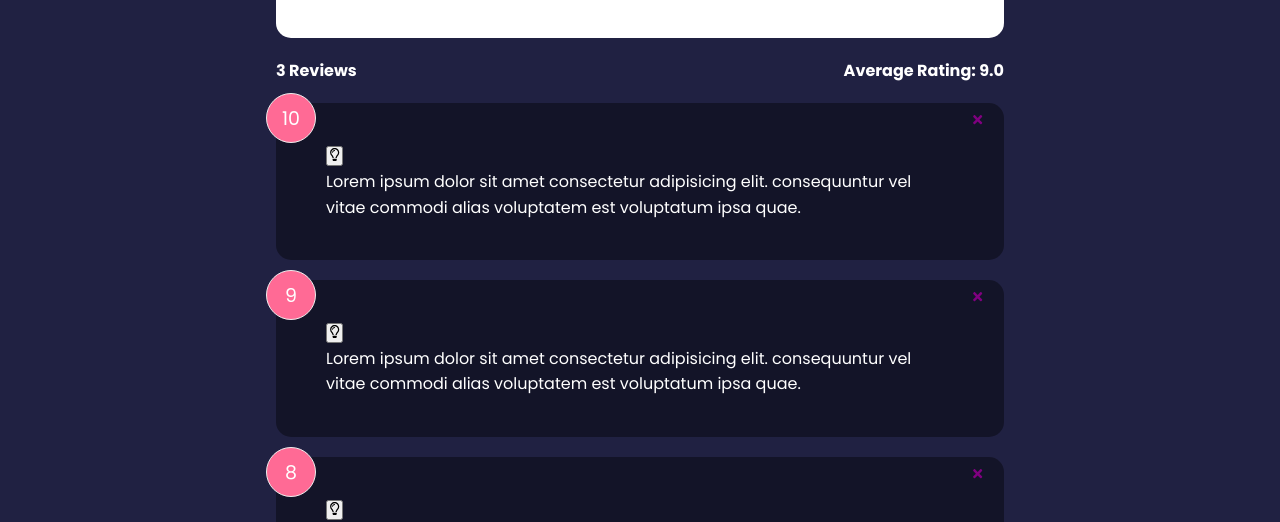
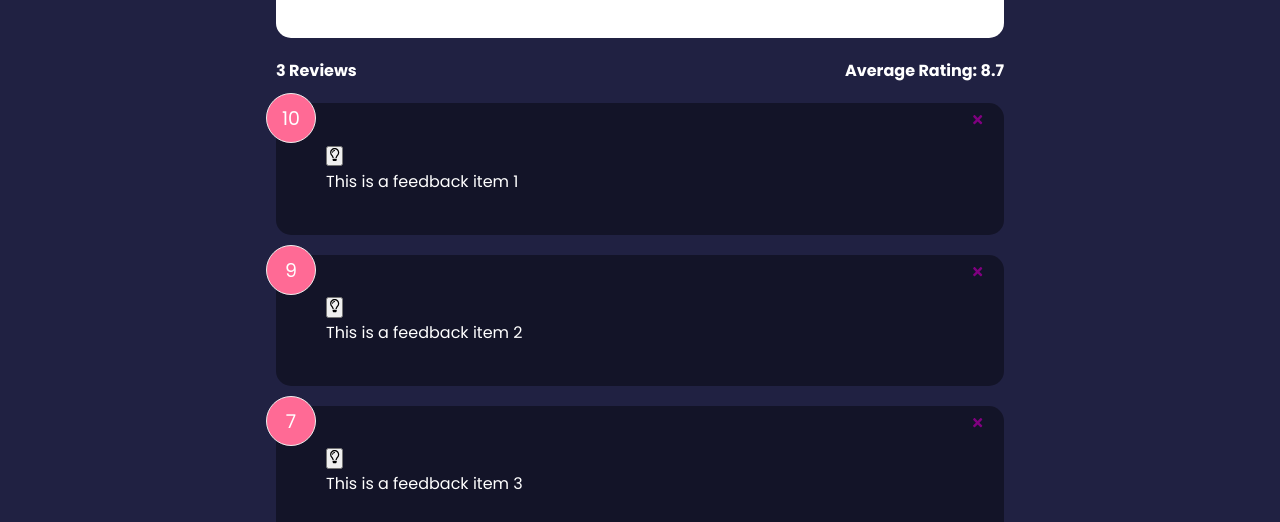
Before and after one commit to techstackmedia/feedback-app, a React (Create React App) app: page / in a window 1280 px wide. Shown: the part 341-863 px from the top of the page. Built offline with nearby package versions, Linux system fonts and the light colour scheme; the HTML template or start-up script is replaced by a standard one.

Commit message:
implement context hooks on app

```diff
--- a/src/App.js
+++ b/src/App.js
@@ -1,35 +1,15 @@
-import { useState } from 'react';
 import PropTypes from 'prop-types';
-import { v4 as uuidv4 } from 'uuid';
 import { motion } from 'framer-motion';
 import Header from './components/Header/Header';
 import FeedbackForm from './components/FeedbackForm/FeedbackForm';
 import FeedbackList from './components/FeedbackList/FeedbackList';
-import FeedbackItem from './components/FeedbackItem/FeedbackItem';
 import FeedbackStats from './components/FeedbackStats/FeedbackStats';
-import FeedbackData from './mocks/FeedbackData';
 import Button from './Customs/Button';
+import { FeedbackProvider } from './context/FeedbackContext';
 
 const App = () => {
-  const [feedback, setFeedback] = useState(FeedbackData);
-
-  const clickAddHandler = newFeedback => {
-    newFeedback.id = uuidv4();
-    setFeedback([newFeedback, ...feedback]);
-  };
-
-  const clickDeleteHandler = id => {
-    if (window.confirm('Are you sure you want to delete?')) {
-      setFeedback(prev => {
-        return prev.filter(item => {
-          return item.id !== id;
-        });
-      });
-    }
-  };
-
   return (
-    <>
+    <FeedbackProvider>
       <Header />
       <div className="container">
         <motion.div
@@ -37,12 +17,12 @@ const App = () => {
           animate={{ opacity: 1, scale: 1 }}
           exit={{ opacity: 0, scale: 0 }}
         >
-          <FeedbackForm handleAdd={clickAddHandler} />
-          <FeedbackStats feedback={feedback} />
-          <FeedbackList feedback={feedback} handleDelete={clickDeleteHandler} />
+          <FeedbackForm />
+          <FeedbackStats />
+          <FeedbackList />
         </motion.div>
       </div>
-    </>
+    </FeedbackProvider>
   );
 };
 
@@ -56,30 +36,6 @@ Header.propTypes = {
   text: PropTypes.string,
   bgColor: PropTypes.string,
   textColor: PropTypes.string,
-};
-
-FeedbackStats.prototype = {
-  feedback: PropTypes.arrayOf(
-    PropTypes.shape({
-      id: PropTypes.number,
-      rating: PropTypes.number,
-      text: PropTypes.string,
-    }).isRequired
-  ),
-};
-
-FeedbackList.propTypes = {
-  feedback: PropTypes.arrayOf(
-    PropTypes.shape({
-      id: PropTypes.string.isRequired,
-      text: PropTypes.string.isRequired,
-      rating: PropTypes.number.isRequired,
-    })
-  ),
-};
-
-FeedbackItem.propTypes = {
-  feedbackItem: PropTypes.object.isRequired,
 };
 
 Button.defaultProps = {
--- a/src/components/FeedbackForm/FeedbackForm.jsx
+++ b/src/components/FeedbackForm/FeedbackForm.jsx
@@ -2,8 +2,11 @@ import { useState } from 'react';
 import Card from '../../Customs/Card';
 import Button from '../../Customs/Button';
 import RatingSelect from '../RatingSelect/RatingSelect';
+import { useContext } from 'react';
+import FeedbackContext from '../../context/FeedbackContext';
 
-const FeedbackForm = ({ handleAdd }) => {
+const FeedbackForm = () => {
+  const { clickAddHandler } = useContext(FeedbackContext);
   const [text, setText] = useState('');
   const [rating, setRating] = useState(10);
   const [btnDisabled, setBtnDisabled] = useState(true);
@@ -29,7 +32,7 @@ const FeedbackForm = ({ handleAdd }) => {
 
     if (text.trim().length > 10) {
       const newFeedback = { text, rating };
-      handleAdd(newFeedback);
+      clickAddHandler(newFeedback);
     }
 
     setText('');
--- a/src/components/FeedbackItem/FeedbackItem.jsx
+++ b/src/components/FeedbackItem/FeedbackItem.jsx
@@ -1,8 +1,11 @@
+import { useContext } from 'react';
 import { useState } from 'react';
 import { FaRegLightbulb, FaLightbulb, FaTimes } from 'react-icons/fa';
+import FeedbackContext from '../../context/FeedbackContext';
 import Card from '../../Customs/Card';
 
-const FeedbackItem = ({ feedbackItem, handleClick }) => {
+const FeedbackItem = ({ feedbackItem }) => {
+  const { clickDeleteHandler } = useContext(FeedbackContext);
   const [isDarkMode, setIsDarkMode] = useState(true);
   const handleModeClick = () => {
     setIsDarkMode(prev => {
@@ -11,7 +14,7 @@ const FeedbackItem = ({ feedbackItem, handleClick }) => {
   };
 
   const click = () => {
-    return handleClick(feedbackItem.id);
+    return clickDeleteHandler(feedbackItem.id);
   };
 
   return (
--- a/src/components/FeedbackList/FeedbackList.jsx
+++ b/src/components/FeedbackList/FeedbackList.jsx
@@ -1,7 +1,10 @@
 import { motion, AnimatePresence } from 'framer-motion';
+import { useContext } from 'react';
+import FeedbackContext from '../../context/FeedbackContext';
 import FeedbackItem from '../FeedbackItem/FeedbackItem';
 
-const FeedbackList = ({ feedback, handleDelete }) => {
+const FeedbackList = () => {
+  const { feedback } = useContext(FeedbackContext);
   const feedbackElement = feedback.map(feedbackItem => {
     return (
       <motion.div
@@ -13,7 +16,6 @@ const FeedbackList = ({ feedback, handleDelete }) => {
         <FeedbackItem
           key={feedbackItem.id}
           feedbackItem={feedbackItem}
-          handleClick={handleDelete}
         />
       </motion.div>
     );
--- a/src/components/FeedbackStats/FeedbackStats.jsx
+++ b/src/components/FeedbackStats/FeedbackStats.jsx
@@ -1,4 +1,8 @@
-const FeedbackStats = ({ feedback }) => {
+import { useContext } from 'react';
+import FeedbackContext from '../../context/FeedbackContext';
+
+const FeedbackStats = () => {
+  const { feedback } = useContext(FeedbackContext);
   const feedbackReviews = feedback.length;
   const averageRating =
     feedback.reduce((acc, cur) => {
--- /dev/null
+++ b/src/context/FeedbackContext.jsx
@@ -0,0 +1,53 @@
+import { createContext, useState } from 'react';
+import { v4 as uuidv4 } from 'uuid';
+
+const FeedbackContext = createContext();
+const FeedbackProvider = ({ children }) => {
+  const [feedback, setFeedback] = useState([
+    {
+      id: 1,
+      text: 'This is a feedback item 1',
+      rating: 10,
+    },
+    {
+      id: 2,
+      text: 'This is a feedback item 2',
+      rating: 9,
+    },
+    {
+      id: 3,
+      text: 'This is a feedback item 3',
+      rating: 7,
+    },
+  ]);
+
+  const clickAddHandler = newFeedback => {
+    newFeedback.id = uuidv4();
+    setFeedback([newFeedback, ...feedback]);
+  };
+
+  const clickDeleteHandler = id => {
+    if (window.confirm('Are you sure you want to delete?')) {
+      setFeedback(prev => {
+        return prev.filter(item => {
+          return item.id !== id;
+        });
+      });
+    }
+  };
+
+  return (
+    <FeedbackContext.Provider
+      value={{
+        feedback,
+        clickAddHandler,
+        clickDeleteHandler,
+      }}
+    >
+      {children}
+    </FeedbackContext.Provider>
+  );
+};
+
+export { FeedbackProvider };
+export default FeedbackContext;
--- a/src/mocks/FeedbackData.js
+++ /dev/null
@@ -1,19 +0,0 @@
-const FeedbackData = [
-  {
-    id: '1',
-    rating: 10,
-    text: 'Lorem ipsum dolor sit amet consectetur adipisicing elit. consequuntur vel vitae commodi alias voluptatem est voluptatum ipsa quae.',
-  },
-  {
-    id: '2',
-    rating: 9,
-    text: 'Lorem ipsum dolor sit amet consectetur adipisicing elit. consequuntur vel vitae commodi alias voluptatem est voluptatum ipsa quae.',
-  },
-  {
-    id: '3',
-    rating: 8,
-    text: 'Lorem ipsum dolor sit amet consectetur adipisicing elit. consequuntur vel vitae commodi alias voluptatem est voluptatum ipsa quae.',
-  },
-];
-
-export default FeedbackData;
```
